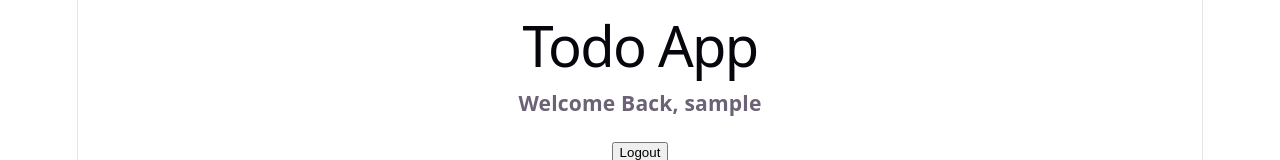
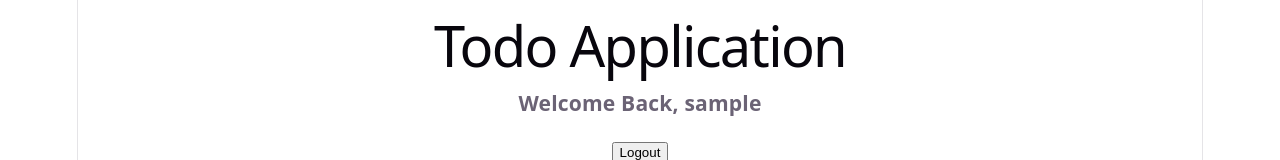
Before and after one commit to saikrishna7240/fullstack-todo-app, a React app in the folder frontend/: page /todo in a window 1280 px wide. Shown: the top 160 px of the page. Built offline with nearby package versions, Linux system fonts and the light colour scheme; no server answers; sample sign-in values are in the browser's storage; the HTML template or start-up script is replaced by a standard one.

Commit message:
Heading changed

```diff
--- a/frontend/src/components/Todo.jsx
+++ b/frontend/src/components/Todo.jsx
@@ -97,7 +97,7 @@ function Todo() {
 
   return (
     <div>
-      <h1>Todo App</h1>
+      <h1>Todo Application</h1>
 
       <h3>Welcome Back, {username}</h3>
 
```
